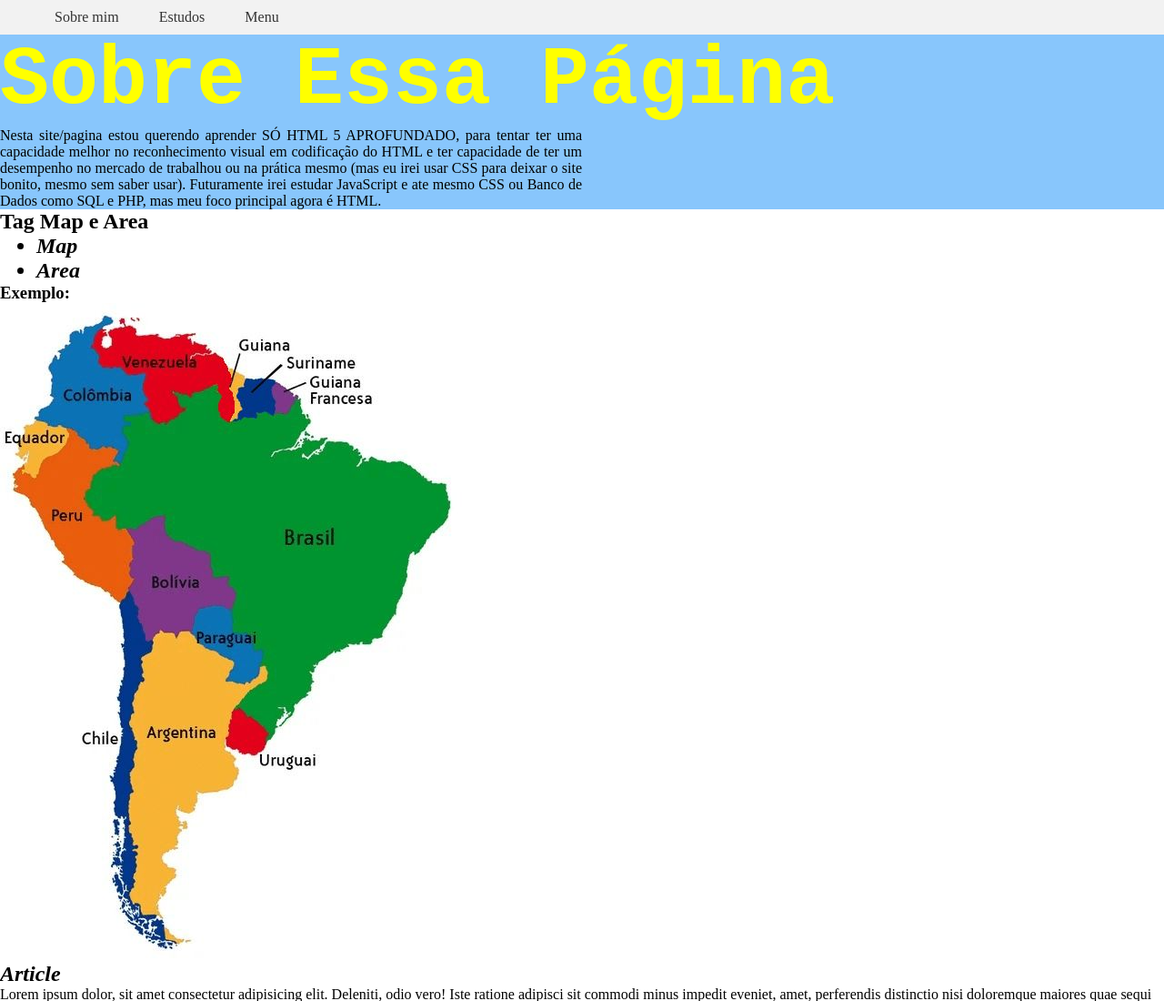
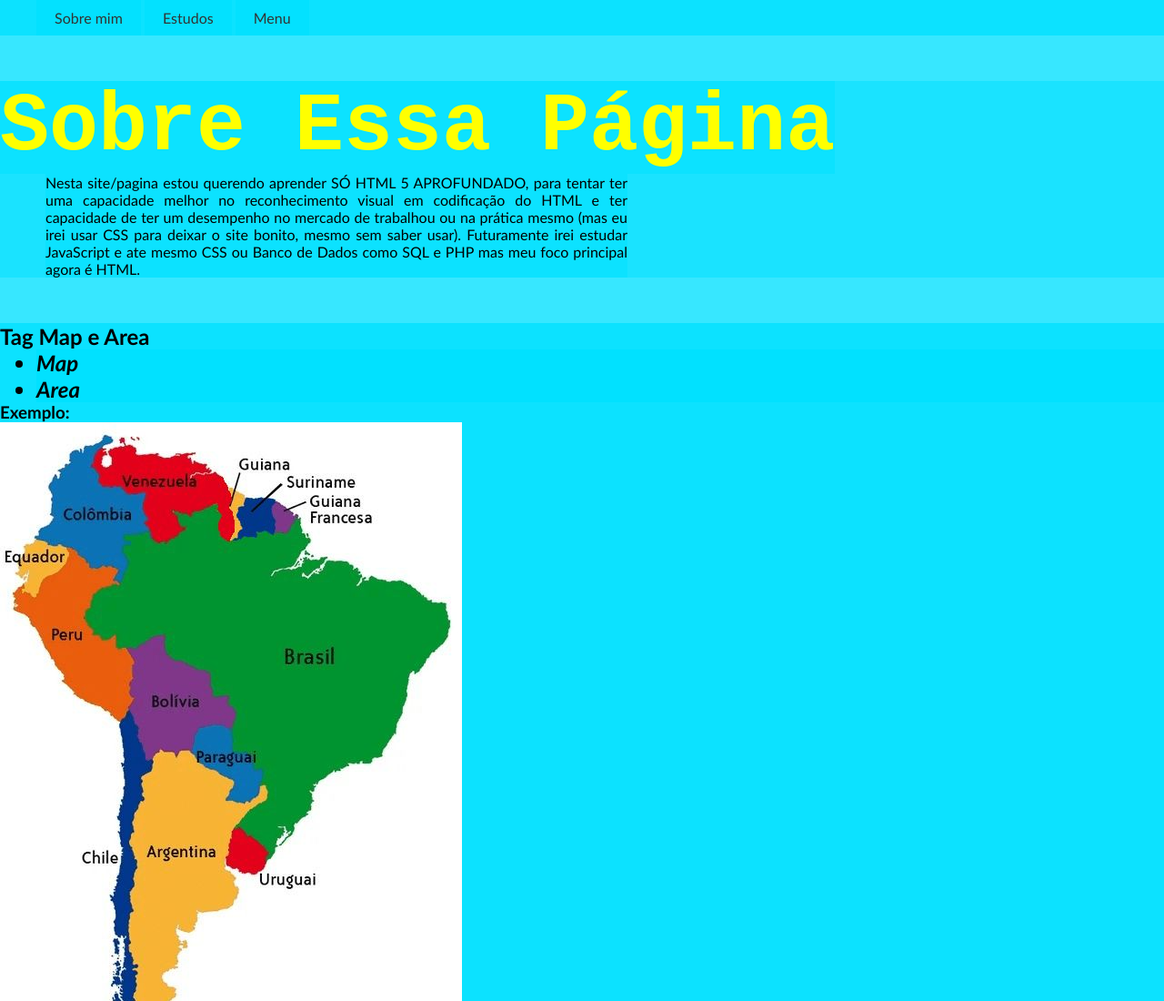
Before and after one commit to oDyKoz/projeto-site, a plain HTML site: page html/index.html in a window 1280 px wide. Shown: the top 1100 px of the page at 91% size. Drawn offline with Linux system fonts and the light colour scheme.

Commit message:
style new

```diff
--- a/css/style.css
+++ b/css/style.css
@@ -1,5 +1,7 @@
 *{
     margin: 0;
+    font-family:'Gill Sans', 'Gill Sans MT', Calibri, 'Trebuchet MS', sans-serif;
+    background-color: #00e1ff88;
 }
 /*Menu*/
 #menu {
@@ -7,11 +9,9 @@
         list-style: none;
         margin: 0;
         padding: 0;
-        background-color: #f2f2f2;
+
 }
-    #menu{
 
-    }
       #menu li {
         display: inline-block;
       }
@@ -22,15 +22,19 @@
         text-decoration: none;
         color: #333;
       }
-
+      /* Animação de clique */
       #menu li a:hover {
-        background-color: #333;
-        color: #fff;
+        background-color: #006eff7e;
+        color: #ffffff;
+        border-radius: 20px;
+      }
+      #menu li a:active {
+        background-color: rgba(255, 255, 255, 0.226);
       }
       .Submenu{
         display: none;
         position: absolute;
-        background-color: #fff;
+        background-color: #ffffff00;
         padding: 10px;
       }
       #menu li:hover ul.Submenu{
@@ -38,14 +42,15 @@
       }
 
 
-/*Alinhagem de texto ou so o texto do primeiro paragrafo*/
-div.bloco1{
+/*Alinhagem de texto ou so o texto do primeiro paragrafo(Bloco 1)*/
+.bloco1{
     box-sizing:border-box;
-    background:rgb(136, 198, 252);
+
 }
 
 div p.text1{
 
+    margin-left: 50px ;
     justify-content: center;
     text-align: justify;
     width: 50%;
@@ -60,3 +65,8 @@ div h1.T1{
     font-size: 90px;
 
 }
+/* Fundo do Bloco 1 */
+.bloco1 {
+  margin:50px auto;
+  display: ;
+}
--- a/html/index.html
+++ b/html/index.html
@@ -28,12 +28,15 @@
         </ul>
     </ul>
 </div>
+
     <div class="bloco1">
-            <h1 class="T1">Sobre Essa Página</h1>
-            <p class="text1">
-                Nesta site/pagina estou querendo aprender SÓ HTML 5 APROFUNDADO, para tentar ter uma capacidade melhor no reconhecimento visual em codificação do HTML e ter capacidade de ter um desempenho no mercado de trabalhou ou na prática mesmo (mas eu irei usar CSS para deixar o site bonito, mesmo sem saber usar). Futuramente irei estudar JavaScript e ate mesmo CSS ou Banco de Dados como SQL e PHP, mas meu foco principal agora é HTML.
-            </p>
+        <h1 class="T1">Sobre Essa Página</h1>
+        <p class="text1">
+                    Nesta site/pagina estou querendo aprender SÓ HTML 5 APROFUNDADO, para tentar ter uma capacidade melhor no reconhecimento visual em codificação do HTML e ter capacidade de ter um desempenho no mercado de trabalhou ou na prática mesmo (mas eu irei usar CSS para deixar o site bonito, mesmo sem saber usar). Futuramente irei estudar JavaScript e ate mesmo CSS ou Banco de Dados como SQL e PHP
+                    mas meu foco principal agora é HTML.
+         </p>
     </div>
+
     <!--Tag <pre> serve para fixação escrita (HTML)-->
     <!-- Tag <Address> (HTML)-->
 
```
